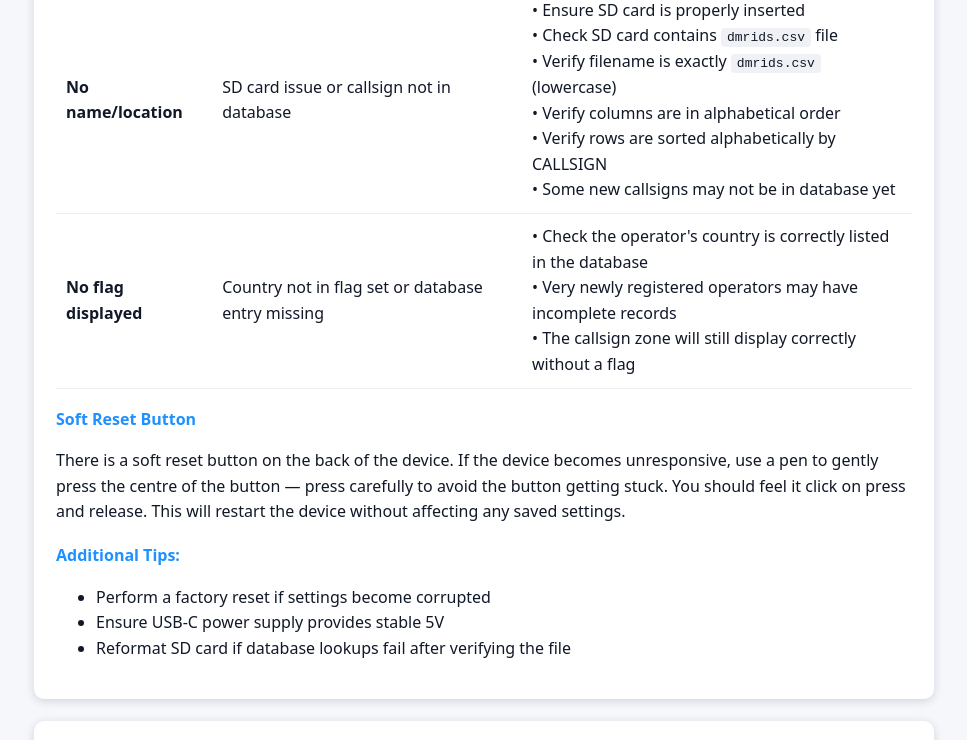
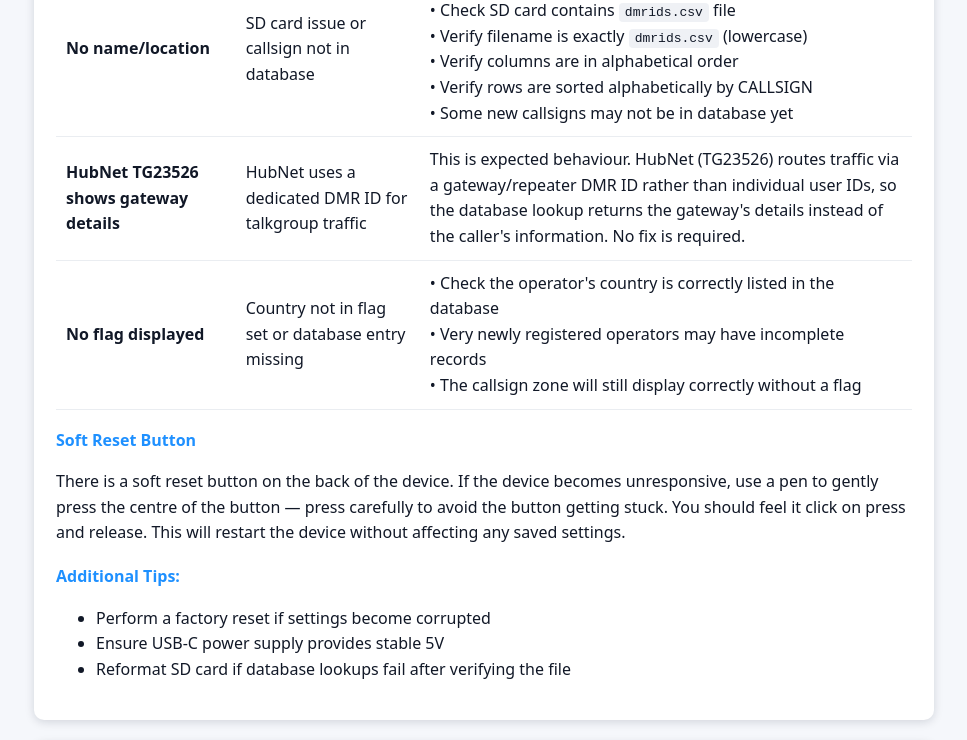
Before and after one commit to HOTSPOTFACE/hotspot-face-manual, a plain HTML site: page index.html in a window 1280 px wide. Shown: the part 8493-9233 px from the top of the page, without its empty margins (266-1233 px from the left). Drawn offline with Linux system fonts and the light colour scheme.

Commit message:
Update index.html

```diff
--- a/index.html
+++ b/index.html
@@ -900,6 +900,15 @@
               </td>
             </tr>
             <tr>
+              <td><strong>HubNet TG23526 shows gateway details</strong></td>
+              <td>HubNet uses a dedicated DMR ID for talkgroup traffic</td>
+              <td>
+                This is expected behaviour. HubNet (TG23526) routes traffic via a gateway/repeater
+                DMR ID rather than individual user IDs, so the database lookup returns the gateway's
+                details instead of the caller's information. No fix is required.
+              </td>
+            </tr>
+            <tr>
               <td><strong>No flag displayed</strong></td>
               <td>Country not in flag set or database entry missing</td>
               <td>
@@ -1012,8 +1021,8 @@
         <h2>13. Support &amp; Contact</h2>
 
         <p><strong>Developer:</strong> Robert Eddy (M3URE)</p>
+        <p><strong>Callsign:</strong> M3URE</p>
         <p><strong>QRZ.com:</strong> <a href="https://www.qrz.com/db/M3URE" target="_blank">www.qrz.com/db/M3URE</a></p>
-        <p><strong>Callsign:</strong> M3URE</p>
 
         <div class="info-box">
           <strong>Current Version:</strong> Firmware v1.0 — May 2026<br>
```
